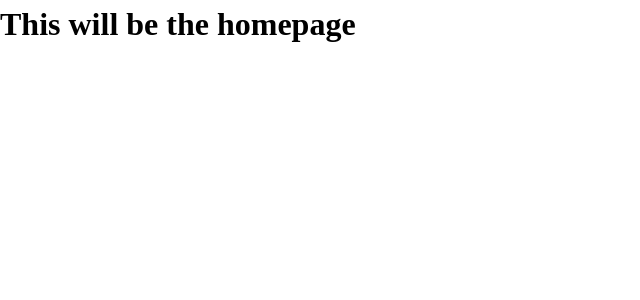
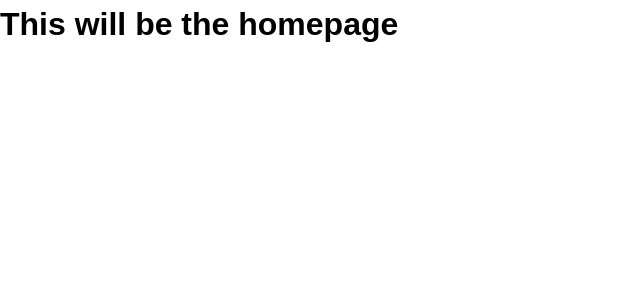
Before and after one commit to jaqubowsky/shopping-app, a React (Vite) app: page / in a window 1280 px wide. Shown: the top 300 px of the page, without its empty margins (0-640 px from the left). Built offline with nearby package versions, Linux system fonts and the light colour scheme.

Commit message:
Add global font

```diff
--- a/src/styles/GlobalStyle.js
+++ b/src/styles/GlobalStyle.js
@@ -30,6 +30,7 @@ const GlobalStyle = createGlobalStyle`
   body {
     line-height: 1.5;
     -webkit-font-smoothing: antialiased;
+    font-family: Karla, sans-serif;
   }
 
   /*
```
